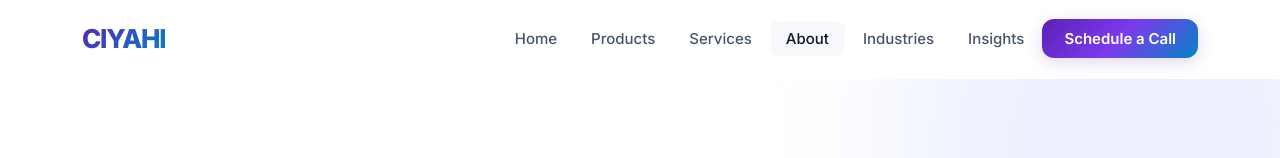
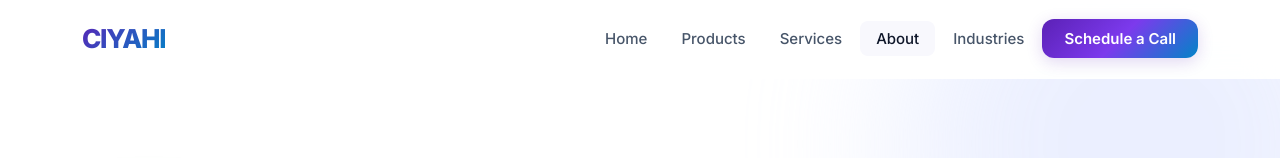
Before and after one commit to ateeqkhan11/Ciyahi-Website, a React (Vite) app: page /about in a window 1280 px wide. Shown: the top 158 px of the page. Built offline with nearby package versions, Linux system fonts and the light colour scheme.

Commit message:
Disable Insights page: remove from nav/footer, redirect /insights to home until real articles ready

```diff
--- a/src/App.jsx
+++ b/src/App.jsx
@@ -1,4 +1,4 @@
-import { BrowserRouter, Routes, Route } from 'react-router-dom'
+import { BrowserRouter, Routes, Route, Navigate } from 'react-router-dom'
 import ScrollToTop from './components/ScrollToTop'
 import Navbar from './components/Navbar'
 import Footer from './components/Footer'
@@ -7,7 +7,6 @@
 import Products from './pages/Products'
 import About from './pages/About'
 import Industries from './pages/Industries'
-import Insights from './pages/Insights'
 import Contact from './pages/Contact'
 import NotFound from './pages/NotFound'
 
@@ -22,7 +21,7 @@
         <Route path="/products" element={<Products />} />
         <Route path="/about" element={<About />} />
         <Route path="/industries" element={<Industries />} />
-        <Route path="/insights" element={<Insights />} />
+        <Route path="/insights" element={<Navigate to="/" replace />} />
         <Route path="/contact" element={<Contact />} />
         <Route path="*" element={<NotFound />} />
       </Routes>
--- a/src/components/Footer.jsx
+++ b/src/components/Footer.jsx
@@ -45,7 +45,6 @@
             <ul>
               <li><Link to="/about">About</Link></li>
               <li><Link to="/industries">Industries</Link></li>
-              <li><Link to="/insights">Insights</Link></li>
               <li><Link to="/contact">Contact</Link></li>
             </ul>
           </div>
--- a/src/components/Navbar.jsx
+++ b/src/components/Navbar.jsx
@@ -35,7 +35,6 @@
             <li><NavLink to="/services">Services</NavLink></li>
             <li><NavLink to="/about">About</NavLink></li>
             <li><NavLink to="/industries">Industries</NavLink></li>
-            <li><NavLink to="/insights">Insights</NavLink></li>
             <li><NavLink to="/contact" className="nav-cta">Schedule a Call</NavLink></li>
           </ul>
           <button
@@ -56,7 +55,6 @@
         <NavLink to="/services" onClick={close}>Services</NavLink>
         <NavLink to="/about" onClick={close}>About</NavLink>
         <NavLink to="/industries" onClick={close}>Industries</NavLink>
-        <NavLink to="/insights" onClick={close}>Insights</NavLink>
         <NavLink to="/contact" onClick={close} style={{ background: 'var(--gp)', color: '#fff', borderRadius: 'var(--rmd)', marginTop: '.5rem', fontWeight: 600, textAlign: 'center' }}>Schedule a Call</NavLink>
       </div>
     </>
--- a/src/pages/Home.jsx
+++ b/src/pages/Home.jsx
@@ -267,7 +267,6 @@
         <div className="container">
           <div className="sec-head" style={{ display: 'flex', alignItems: 'flex-end', justifyContent: 'space-between', flexWrap: 'wrap', gap: '1rem' }}>
             <div><div className="label">Insights</div><h2>Insights From the Ciyahi Team</h2></div>
-            <Link to="/insights" className="btn btn-outline btn-sm">View All →</Link>
           </div>
           <div className="grid-3">
             {insights.map(ins => (
```
